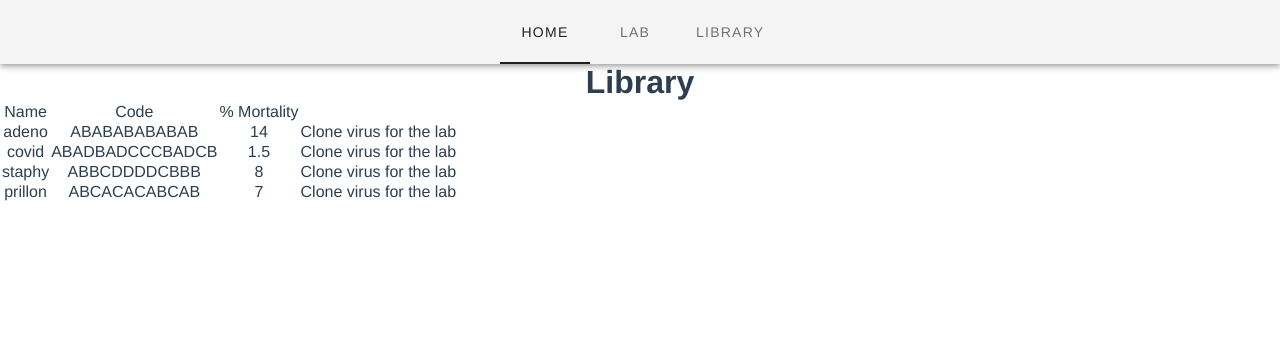
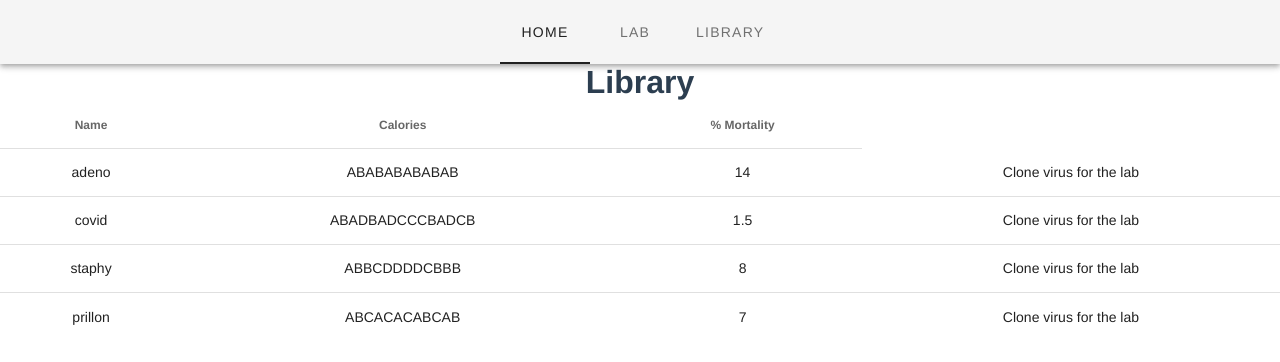
Before and after one commit to Bog-II/projet-vue2, a Vue app: page /library in a window 1280 px wide. Shown: the top 362 px of the page. Built offline with nearby package versions, Linux system fonts and the light colour scheme.

Commit message:
transorm grid to table

```diff
--- a/src/App.vue
+++ b/src/App.vue
@@ -21,7 +21,11 @@ export default {
   name: 'App',
   data: () => {
     return {
-      titles: [{ text: "Home", color: "black", path: "/home" }, { text: "Lab", color: "blue", path: "/labo/slice" }, { text: "Library", color: "red", path: "/library/view" }],
+      titles: [
+        { text: "Home", color: "black", path: "/home" },
+        { text: "Lab", color: "blue", path: "/labo/slice" },
+        { text: "Library", color: "red", path: "/library/view" }
+      ],
       currentMenu: 0,
       samples: [],
       collec: viruses
--- a/src/components/Articles.vue
+++ b/src/components/Articles.vue
@@ -1,5 +1,5 @@
 <template>
-  <div>
+  <!-- <div>
     <table>
       <tr>
         <td>Name</td>
@@ -17,7 +17,31 @@
         </td>
       </tr>
     </table>
-  </div>
+  </div>-->
+
+  <v-simple-table>
+    <template v-slot:default>
+      <thead>
+        <tr>
+          <th class="text-left">Name</th>
+          <th class="text-left">Calories</th>
+          <th class="text-left">% Mortality</th>
+        </tr>
+      </thead>
+      <tbody>
+        <tr v-for="(v, index) in collec" :key="index">
+          <td>{{ v.name }}</td>
+          <td>{{ v.code }}</td>
+          <td>{{ v.mortalite }}</td>
+          <td>
+            <button
+              @click="$router.push({ path: '/library/addbasket?name=' + v.name + '&code=' + v.code })"
+            >Clone virus for the lab</button>
+          </td>
+        </tr>
+      </tbody>
+    </template>
+  </v-simple-table>
 </template>
 
 <script>
```
